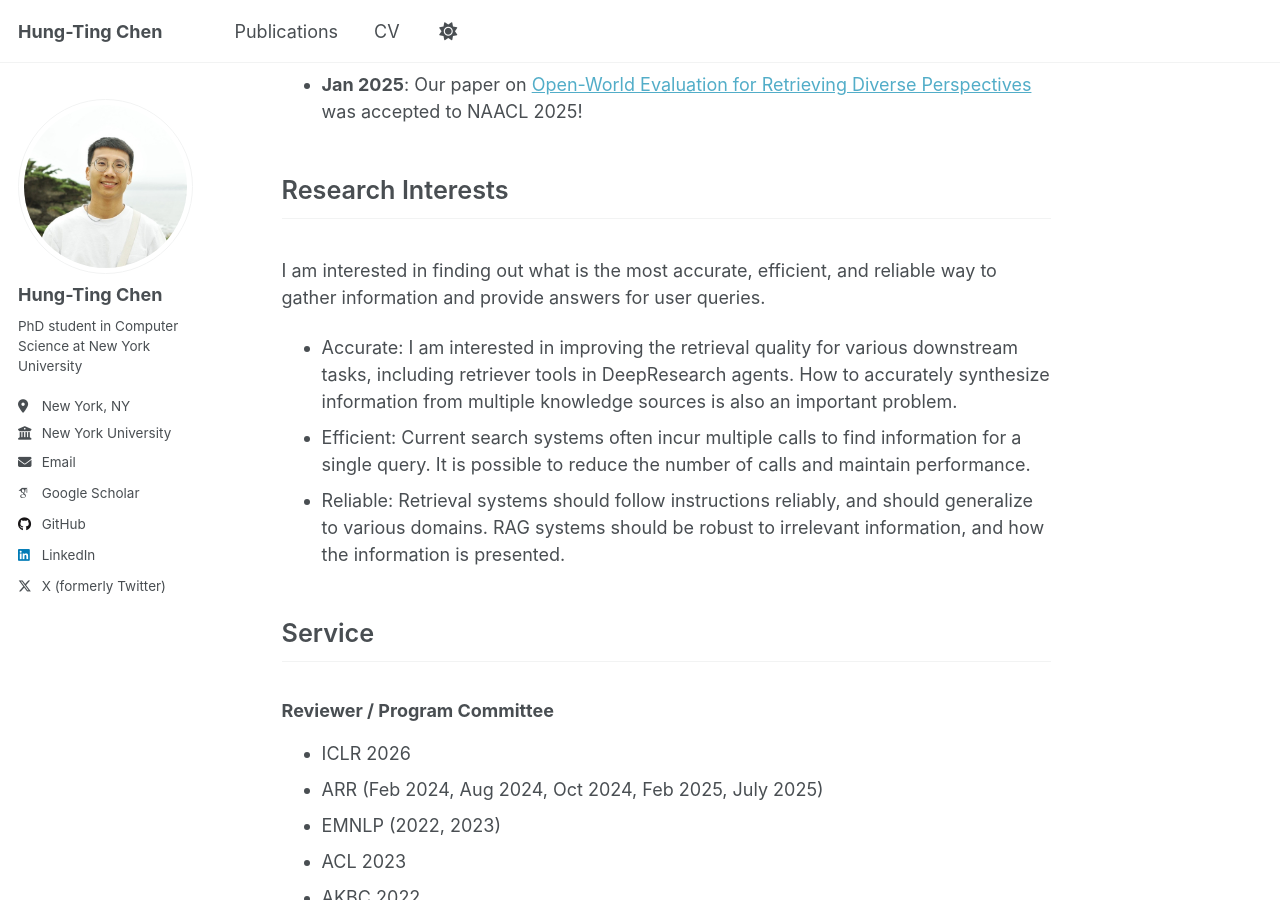
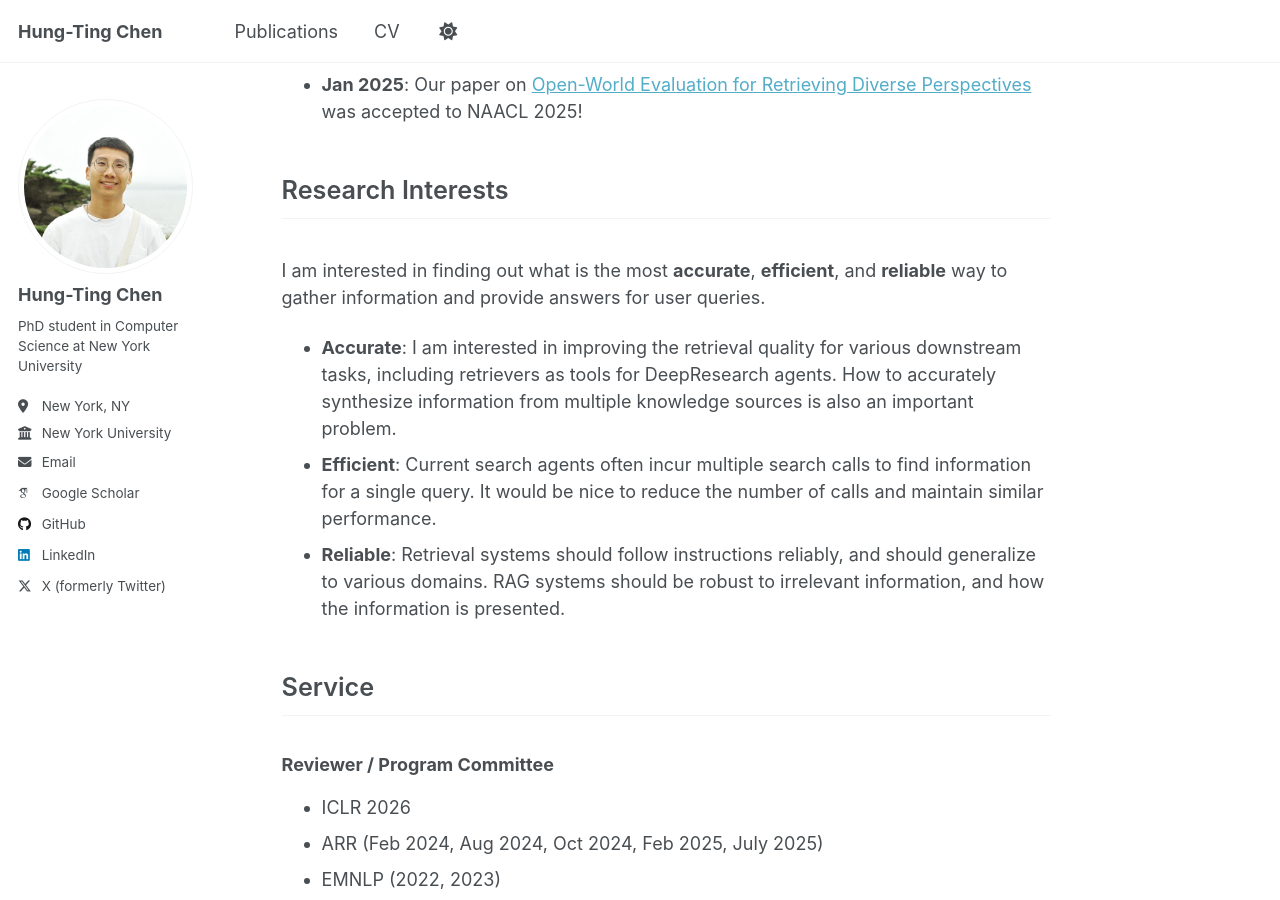
Before and after one commit to timchen0618/timchen0618.github.io, a Jekyll site: the page built from _pages/about.md, in a window 1280 px wide and 900 px high, scrolled down 361 px. Built offline with Jekyll 4.4.1, drawn with Linux system fonts in a browser that asks for light colours; some web fonts are replaced; a script that is not in the unit is left out.

Commit message:
update about

```diff
--- a/_pages/about.md
+++ b/_pages/about.md
@@ -15,10 +15,10 @@
 - **Jan 2025**: Our paper on [Open-World Evaluation for Retrieving Diverse Perspectives](https://arxiv.org/abs/2409.18110) was accepted to NAACL 2025!
 
 ## Research Interests
-I am interested in finding out what is the most accurate, efficient, and reliable way to gather information and provide answers for user queries.
-- Accurate: I am interested in improving the retrieval quality for various downstream tasks, including retriever tools in DeepResearch agents. How to accurately synthesize information from multiple knowledge sources is also an important problem.
-- Efficient: Current search systems often incur multiple calls to find information for a single query. It is possible to reduce the number of calls and maintain performance.
-- Reliable: Retrieval systems should follow instructions reliably, and should generalize to various domains. RAG systems should be robust to irrelevant information, and how the information is presented.
+I am interested in finding out what is the most **accurate**, **efficient**, and **reliable** way to gather information and provide answers for user queries.
+- **Accurate**: I am interested in improving the retrieval quality for various downstream tasks, including retrievers as tools for DeepResearch agents. How to accurately synthesize information from multiple knowledge sources is also an important problem.
+- **Efficient**: Current search agents often incur multiple search calls to find information for a single query. It would be nice to reduce the number of calls and maintain similar performance.
+- **Reliable**: Retrieval systems should follow instructions reliably, and should generalize to various domains. RAG systems should be robust to irrelevant information, and how the information is presented.
 
 
 ## Service
```
